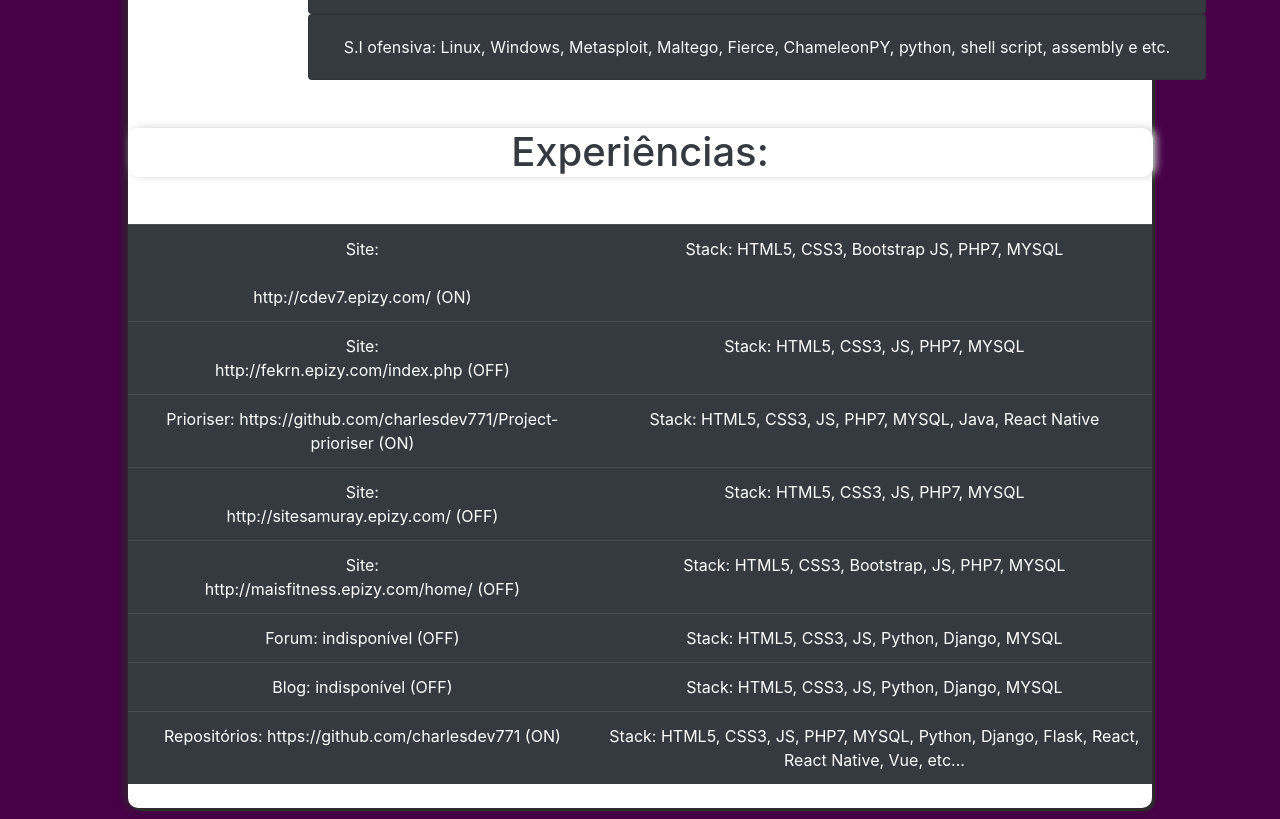
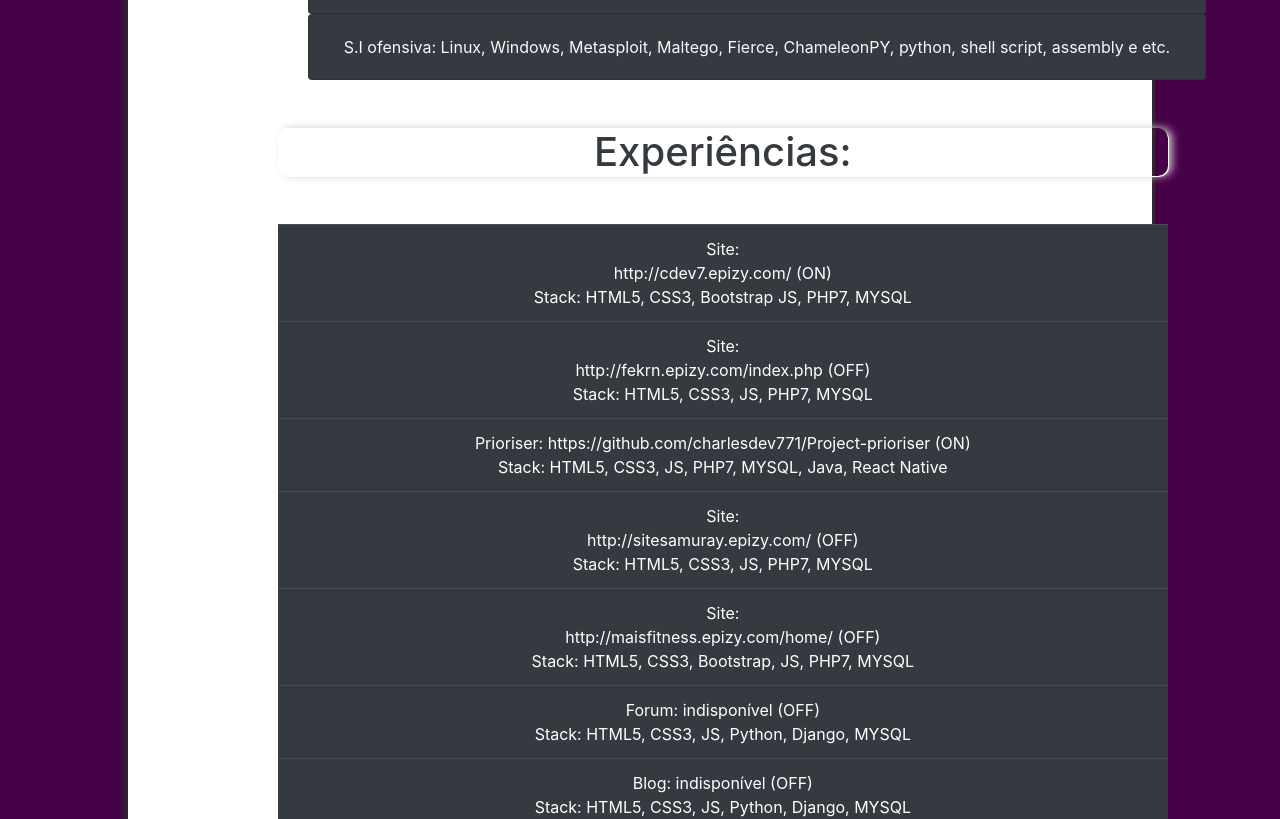
Before and after one commit to charlesdev771/MyNewSite-ReactJS, a React (Create React App) app: page / in a window 1280 px wide. Shown: the part 1100-1919 px from the top of the page. Built offline with nearby package versions, Linux system fonts and the light colour scheme.

Commit message:
Bug of centralization

```diff
--- a/src/components/Projects.js
+++ b/src/components/Projects.js
@@ -12,45 +12,37 @@ export default function Projects()
 
                 <div>
 
-                    <h1 className="text-center text-dark col-12 mt-5 mb-5">
+                    <h1 className="text-center text-dark col-12 mt-5 mb-5 pro">
                         Experiências:
                     </h1>
 
                 </div>
 
-                <table class="table table-dark m-auto mb-3">
+                <table class="table table-dark w-100 p-3 pro">
                     <tbody>
                         <tr>
-                            <td>Site: <br /> <br />http://cdev7.epizy.com/ (ON)</td>
-                            <td>Stack: HTML5, CSS3, Bootstrap JS, PHP7, MYSQL</td>
+                            <td>Site: <br />http://cdev7.epizy.com/ (ON) <br />Stack: HTML5, CSS3, Bootstrap JS, PHP7, MYSQL</td>
                             </tr>
                             <tr>
-                            <td>Site: <br /> http://fekrn.epizy.com/index.php (OFF)</td>
-                            <td>Stack: HTML5, CSS3, JS, PHP7, MYSQL</td>
+                            <td>Site: <br /> http://fekrn.epizy.com/index.php (OFF) <br /> Stack: HTML5, CSS3, JS, PHP7, MYSQL</td>
                             </tr>
                             <tr>
-                            <td>Prioriser: https://github.com/charlesdev771/Project-prioriser (ON)</td>
-                            <td>Stack: HTML5, CSS3, JS, PHP7, MYSQL, Java, React Native</td>
+                            <td>Prioriser: https://github.com/charlesdev771/Project-prioriser (ON) <br /> Stack: HTML5, CSS3, JS, PHP7, MYSQL, Java, React Native</td>
                             </tr>
                             <tr>
-                            <td>Site: <br /> http://sitesamuray.epizy.com/ (OFF)</td>
-                            <td>Stack: HTML5, CSS3, JS, PHP7, MYSQL</td>
+                            <td>Site: <br /> http://sitesamuray.epizy.com/ (OFF) <br /> Stack: HTML5, CSS3, JS, PHP7, MYSQL</td>
                             </tr>
                             <tr>
-                            <td>Site: <br /> http://maisfitness.epizy.com/home/ (OFF)</td>
-                            <td>Stack: HTML5, CSS3, Bootstrap, JS, PHP7, MYSQL</td>
+                            <td>Site: <br /> http://maisfitness.epizy.com/home/ (OFF) <br /> Stack: HTML5, CSS3, Bootstrap, JS, PHP7, MYSQL</td>
                             </tr>
                             <tr>
-                            <td>Forum: indisponível (OFF)</td>
-                            <td>Stack: HTML5, CSS3, JS, Python, Django, MYSQL</td>
+                            <td>Forum: indisponível (OFF) <br /> Stack: HTML5, CSS3, JS, Python, Django, MYSQL</td>
                             </tr>
                             <tr>
-                            <td>Blog: indisponível (OFF)</td>
-                            <td>Stack: HTML5, CSS3, JS, Python, Django, MYSQL</td>
+                            <td>Blog: indisponível (OFF) <br /> Stack: HTML5, CSS3, JS, Python, Django, MYSQL</td>
                             </tr>
                             <tr>
-                            <td>Repositórios: https://github.com/charlesdev771 (ON)</td>
-                            <td>Stack: HTML5, CSS3, JS, PHP7, MYSQL, Python, Django, Flask, React, React Native, Vue, etc...</td>
+                            <td>Repositórios: https://github.com/charlesdev771 (ON) <br /> Stack: HTML5, CSS3, JS, PHP7, MYSQL, Python, Django, Flask, React, React Native, Vue, etc...</td>
                             </tr>
                         </tbody>
                         </table>
--- a/src/components/css/Projects.css
+++ b/src/components/css/Projects.css
@@ -1,16 +1,8 @@
 
-@media (min-width: 600px)
+@media (min-width: 1200px)
 {
-    .projects
-    {
-        width: 100%;
-    }
+.pro
+{
+    margin-left: 150px;;
 }
-.projects
-{
-    width: 100%;
 }
-
-.personal
-{
-}
```
